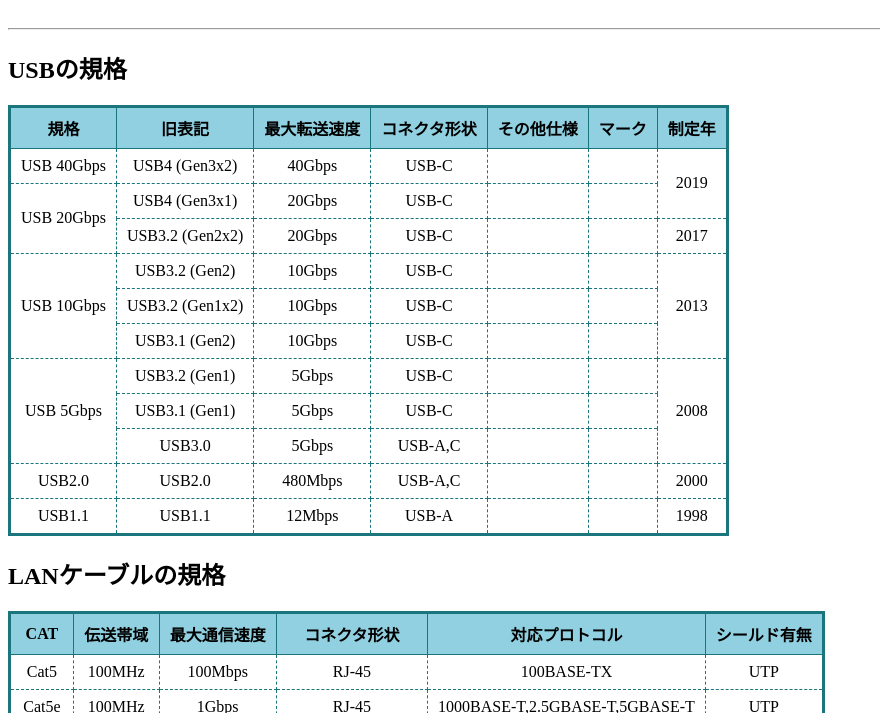
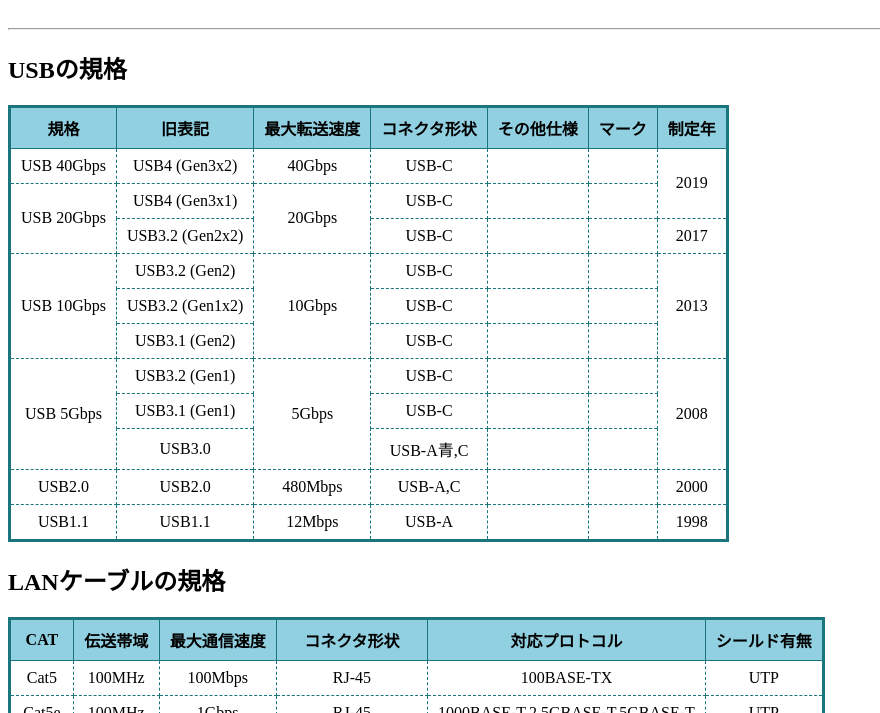
Before and after one commit to stego-caelum/stego-caelum.github.io, a plain HTML site: page index.html in a window 1280 px wide. Shown: the part 87-800 px from the top of the page, without its empty margins (0-880 px from the left). Drawn offline with Linux system fonts and the light colour scheme.

Commit message:
edit usb

```diff
--- a/index.html
+++ b/index.html
@@ -34,14 +34,13 @@
         <tr>
           <td rowspan="2">USB 20Gbps</td>
           <td>USB4 (Gen3x1)</td>
-          <td>20Gbps</td>
+          <td rowspan="2">20Gbps</td>
           <td>USB-C</td>
           <td></td>
           <td></td>
       </tr>
       <tr>
         <td>USB3.2 (Gen2x2)</td>
-        <td>20Gbps</td>
         <td>USB-C</td>
         <td></td>
         <td></td>
@@ -50,7 +49,7 @@
       <tr>
         <td rowspan="3">USB 10Gbps</td>
         <td>USB3.2 (Gen2)</td>
-        <td>10Gbps</td>
+        <td rowspan="3">10Gbps</td>
         <td>USB-C</td>
         <td></td>
         <td></td>
@@ -58,14 +57,12 @@
       </tr>
       <tr>
         <td>USB3.2 (Gen1x2)</td>
-        <td>10Gbps</td>
         <td>USB-C</td>
         <td></td>
         <td></td>
       </tr>
       <tr>
         <td>USB3.1 (Gen2)</td>
-        <td>10Gbps</td>
         <td>USB-C</td>
         <td></td>
         <td></td>
@@ -73,7 +70,7 @@
       <tr>
         <td rowspan="3">USB 5Gbps</td>
         <td>USB3.2 (Gen1)</td>
-        <td>5Gbps</td>
+        <td rowspan="3">5Gbps</td>
         <td>USB-C</td>
         <td></td>
         <td></td>
@@ -81,15 +78,13 @@
       </tr>
       <tr>
         <td>USB3.1 (Gen1)</td>
-        <td>5Gbps</td>
         <td>USB-C</td>
         <td></td>
         <td></td>
       </tr>
       <tr>
         <td>USB3.0</td>
-        <td>5Gbps</td>
-        <td>USB-A,C</td>
+        <td>USB-A青,C</td>
         <td></td>
         <td></td>
       </tr>
```
